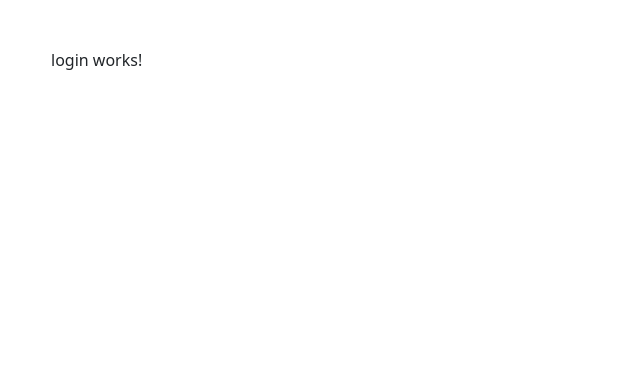
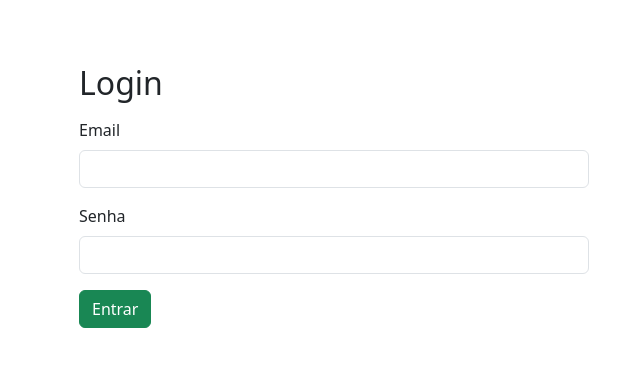
Before and after one commit to diesantana/angular-ad-routing, an Angular app: page /login in a window 1280 px wide. Shown: the top 366 px of the page, without its empty margins (67-707 px from the left). Built offline with nearby package versions, Linux system fonts and the light colour scheme.

Commit message:
feat: Implementa o componente de login

```diff
--- a/src/app/login/login.component.html
+++ b/src/app/login/login.component.html
@@ -1 +1,20 @@
-<p>login works!</p>
+<div class="container m-3">
+  <h2 class="mb-3">Login</h2>
+  <form>
+    <div class="mb-3">
+      <div class="col-md-6">
+        <label for="email" class="form-label">Email</label>
+        <input [(ngModel)]="usuario.email" name="email" type="email" class="form-control" id="email">
+
+      </div>
+    </div>
+    <div class="mb-3">
+      <div class="col-md-6">
+        <label for="password" class="form-label">Senha</label>
+        <input [(ngModel)]="usuario.senha" name="password" type="password" class="form-control" id="password">
+      </div>
+    </div>
+
+    <button type="submit" (click)="fazerLogin()" class="btn btn-success">Entrar</button>
+  </form>
+</div>
--- a/src/app/login/login.component.ts
+++ b/src/app/login/login.component.ts
@@ -1,4 +1,6 @@
 import { Component } from '@angular/core';
+import { Usuario } from './usuario';
+import { AuthService } from './auth.service';
 
 @Component({
   selector: 'app-login',
@@ -6,5 +8,12 @@ import { Component } from '@angular/core';
   styleUrl: './login.component.css'
 })
 export class LoginComponent {
+  usuario: Usuario = new Usuario();
 
+  constructor(private authService: AuthService) { }
+
+  fazerLogin(){
+    // console.log(this.usuario);
+    this.authService.fazerLogin(this.usuario);
+  }
 }
```
